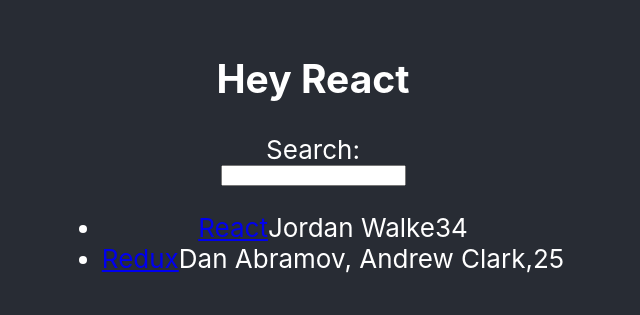
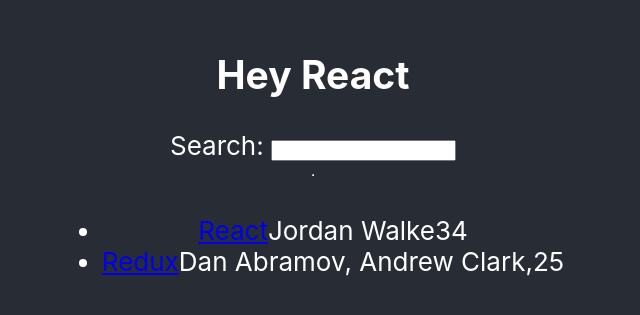
Before and after one commit to PeterHyperAung/hacker-stories, a React (Create React App) app: page / in a window 1280 px wide. Shown: the part 239-554 px from the top of the page, without its empty margins (327-967 px from the left). Built offline with nearby package versions, Linux system fonts and the light colour scheme.

Commit message:
react component definition

```diff
--- a/src/App.js
+++ b/src/App.js
@@ -1,26 +1,9 @@
 import React from "react";
 import "./App.css";
+import List from "./components/List";
+import Search from "./components/Search";
 
-const list = [
-  {
-    title: "React",
-    url: "https://reactjs.org/",
-    author: "Jordan Walke",
-    num_comments: 3,
-    points: 4,
-    objectID: 0,
-  },
-  {
-    title: "Redux",
-    url: "https://redux.js.org/",
-    author: "Dan Abramov, Andrew Clark,",
-    num_comments: 2,
-    points: 5,
-    objectID: 1,
-  },
-];
-
-function App() {
+const App = () => {
   // const title = "React";
   const welcome = {
     greeting: "Hey",
@@ -37,28 +20,14 @@
         <h2>
           {welcome.greeting} {getTitle()}
         </h2>
-        <label htmlFor="search">Search: </label>
-        <input id="search" type="text" />
-
+        <Search />
+        <hr />
         {/* render the list here */}
-        <ul>
-          {list.map(function (item) {
-            return (
-              <li key={item.objectID}>
-                <span>
-                  <a href={item.url}>{item.title}</a>
-                </span>
-                <span>{item.author}</span>
-                <span>{item.num_comments}</span>
-                <span>{item.points}</span>
-              </li>
-            );
-          })}
-        </ul>
+        <List />
         {/* and by the way: that's who you do comments in JSX */}
       </header>
     </div>
   );
-}
+};
 
 export default App;
--- /dev/null
+++ b/src/components/List.js
@@ -0,0 +1,35 @@
+const list = [
+  {
+    title: "React",
+    url: "https://reactjs.org/",
+    author: "Jordan Walke",
+    num_comments: 3,
+    points: 4,
+    objectID: 0,
+  },
+  {
+    title: "Redux",
+    url: "https://redux.js.org/",
+    author: "Dan Abramov, Andrew Clark,",
+    num_comments: 2,
+    points: 5,
+    objectID: 1,
+  },
+];
+
+const List = () => (
+  <ul>
+    {list.map((item) => (
+      <li key={item.objectID}>
+        <span>
+          <a href={item.url}>{item.title}</a>
+        </span>
+        <span>{item.author}</span>
+        <span>{item.num_comments}</span>
+        <span>{item.points}</span>
+      </li>
+    ))}
+  </ul>
+);
+
+export default List;
--- /dev/null
+++ b/src/components/Search.js
@@ -0,0 +1,7 @@
+const Search = () => (
+  <div>
+    <label htmlFor="search">Search: </label>
+    <input id="search" type="text" />
+  </div>
+);
+export default Search;
```
